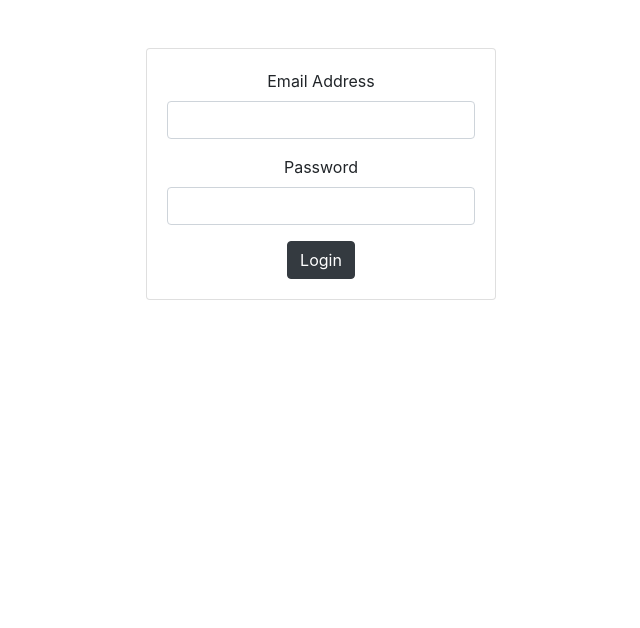
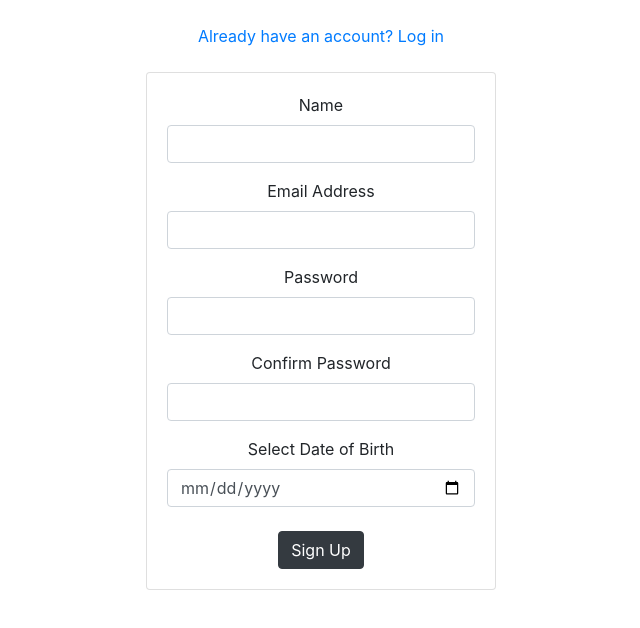
Before and after one commit to mobi1992/medicalReel, a React (Create React App) app: page /SignUp in a window 1280 px wide. Shown: the top 628 px of the page, without its empty margins (319-959 px from the left). Built offline with nearby package versions, Linux system fonts and the light colour scheme.

Commit message:
changes 3

```diff
--- a/package.json
+++ b/package.json
@@ -10,7 +10,9 @@
     "axios": "^0.21.4",
     "formik": "^2.2.9",
     "gh-pages": "^3.2.3",
+    "moment": "^2.29.1",
     "react": "^17.0.2",
+    "react-bootstrap": "^1.6.4",
     "react-dom": "^17.0.2",
     "react-redux": "^7.2.5",
     "react-router-dom": "^5.3.0",
--- a/src/@components/index.js
+++ b/src/@components/index.js
@@ -1,12 +1,22 @@
-import React from 'react'
+import React, {useEffect} from 'react'
 import LogIn from './logIn'
 import SignUp from './signUp'
+import {BrowserRouter as Router, Switch, Route, Link} from 'react-router-dom'
 
 function MainApp() {
+    useEffect(() => {
+        <Router>
+            <Route path = '/' exact component = {LogIn}/>
+        </Router>
+    }, [])
     return (
         <div>
-            {/* <SignUp /> */}
-            <LogIn />
+        <Router>
+            <Switch>
+                <Route path = '/SignUp' exact component = {SignUp}/>
+                <LogIn path = '/' exact component = {LogIn}/>
+            </Switch>
+        </Router>
         </div>
     )
 }
--- a/src/@components/logIn/index.js
+++ b/src/@components/logIn/index.js
@@ -63,6 +63,10 @@ function LogIn() {
                         )}
                         </Formik>
                     </div>
+                    <br></br>
+                    <Link to = '/SignUp'>
+                        <div className = 'text-center'>Do not have an account? Sign up</div>
+                    </Link>
                 </div>
             </div>
         </div>
--- a/src/@components/signUp/index.js
+++ b/src/@components/signUp/index.js
@@ -1,6 +1,10 @@
-import React from 'react'
+import React, {useState} from 'react'
 import {Formik} from 'formik'
 import * as Yup from 'yup'
+import moment from 'moment'
+import {apis} from '../../@services'
+import {BrowserRouter as Router, Switch, Route, Link} from 'react-router-dom'
+
 const initialValues = {
     name : '',
     email : '',
@@ -9,7 +13,7 @@ const initialValues = {
     dateOfBirth : ''
 }
 
-const signUp = values => {
+const formValues = values => {
     console.log('Form data', values)
 }
 
@@ -17,14 +21,41 @@ const validationSchema = Yup.object({
     name : Yup.string().required('This Field is Required'),
     email : Yup.string().email('Invalid Email Format').required('This Field is Required'),
     password : Yup.string().min('8').required('Please enter a password with min 8 characters'),
-    confirmPassword : Yup.string().required('Please confirm your password').oneOf([Yup.ref('password'), null], 'Passwords do not match')
+    confirmPassword : Yup.string().required('Please confirm your password').oneOf([Yup.ref('password'), null], 'Passwords do not match'),
+    dateOfBirth : Yup.string().required('Please select your date of birth')
 })
 function SignUp() {
+    const [loading, setLoading] = useState(false)
+    const signUp = async ({name, email, password, dateOfBirth}) => {
+        try {
+            setLoading(true)
+            const { data: { success } } = await apis.signup({ name, email: email.toLocaleLowerCase(), password, dateOfBirth })
+            if (!success) {
+                alert('Something went wrong, please consult our developement team')
+            }
+            const { data } = await apis.login({ email: email.toLocaleLowerCase(), password });
+            await localStorage.setItem("AUTH_TOKEN", data.token)
+            console.log('success')
+        }
+        catch(err) {
+            // the ? operator is for conditional assigning
+            if (err?.response?.data?.message === "EMAIL_ALREADY_EXISTS") {
+                console.log(err.response.data.message)
+                alert('This email is already signed up')
+            }
+        }
+        finally {
+            setLoading(false)
+        }
+    }
     return (
         <div className = 'container'>
             <div className = 'row'>
                 <div className = 'col-lg-4 col-md-4 mx-auto'>
-                    <div className = 'mt-5 card card-body'>
+                    <Link to = '/'>
+                        <div className = 'mt-4 text-center'>Already have an account? Log in</div>
+                    </Link>
+                    <div className = 'mt-4 card card-body'>
                         <Formik initialValues = {initialValues}
                         onSubmit = {signUp}
                         validationSchema = {validationSchema}>
@@ -35,28 +66,36 @@ function SignUp() {
                             <input className = 'form-control' type = 'text' id = 'name' name = 'name' value = {values.name} onChange = {handleChange} onBlur = {handleBlur}></input>
                         </div>
                         {errors.name && touched.name ? <div className = 'text-danger text-center'>{errors.name}</div> : null}
-                        <br></br>
+                        {errors.name && touched.name ? <br></br> : null}
 
                         <div className = 'form-group'>
                             <label htmlFor = 'email'>Email Address</label>
                             <input className = 'form-control' type = 'text' id = 'email' name = 'email' value = {values.email} onChange = {handleChange} onBlur = {handleBlur}></input>
                         </div>
                         {errors.email && touched.email ? <div className = 'text-danger text-center'>{errors.email}</div> : null}
-                        <br></br>
+                        {errors.email && touched.email ? <br></br> : null}
 
                         <div className = 'form-group'>
                             <label htmlFor = 'password'>Password</label>
                             <input className = 'form-control' type = 'text' id = 'password' name = 'password' value = {values.password} onChange = {handleChange} onBlur = {handleBlur}></input>
                         </div>
                         {errors.password && touched.password ? <div className = 'text-danger text-center'>{errors.password}</div> : null}
-                        <br></br>
+                        {errors.password && touched.password ? <br></br> : null}
 
                         <div className = 'form-group'>
                             <label htmlFor = 'confirmPassword'>Confirm Password</label>
                             <input className = 'form-control' type = 'text' id = 'confirmPassword' name = 'confirmPassword' value = {values.confirmPassword} onChange = {handleChange} onBlur = {handleBlur}></input>
                         </div>
                         {errors.confirmPassword && touched.confirmPassword ? <div className = 'text-danger text-center'>{errors.confirmPassword}</div> : null}
-                        <br></br>
+                        {errors.confirmPassword && touched.confirmPassword ? <br></br> : null}
+
+                        <div className = 'form-group'>
+                            <label htmlFor = 'dateOfBirth'>Select Date of Birth</label>
+                            {/* To disable future dates the max property is used */}
+                            <input className = 'form-control' type = 'date' id = 'dateOfBirth' name = 'dateOfBirth' value = {values.dateOfBirth} onChange = {handleChange} max={moment().format("YYYY-MM-DD")}></input>
+                        </div>
+                        {errors.dateOfBirth && touched.dateOfBirth ? <div className = 'text-danger text-center'>{errors.dateOfBirth}</div> : null}
+                        <div className = 'mt-4'></div>
                         <button className = 'btn btn-dark' type = 'submit'>Sign Up</button>
                         </form>
                         )}
```
Also changed, not shown: 1 other file (tests, documents, lock files or other folders).
